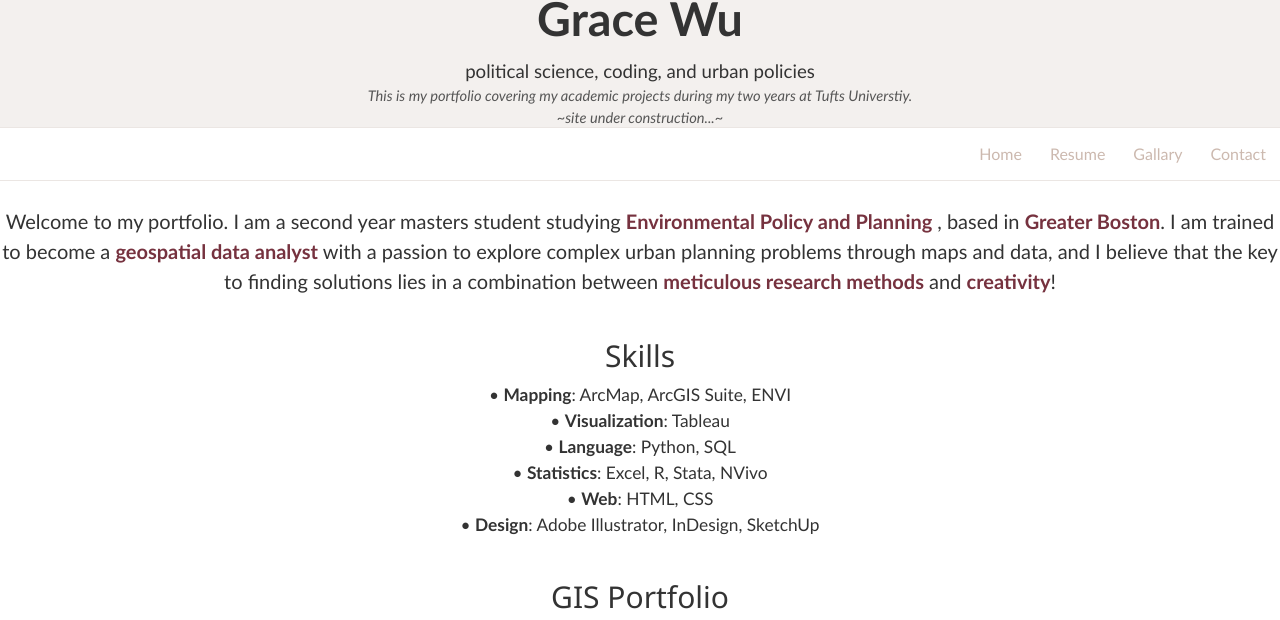
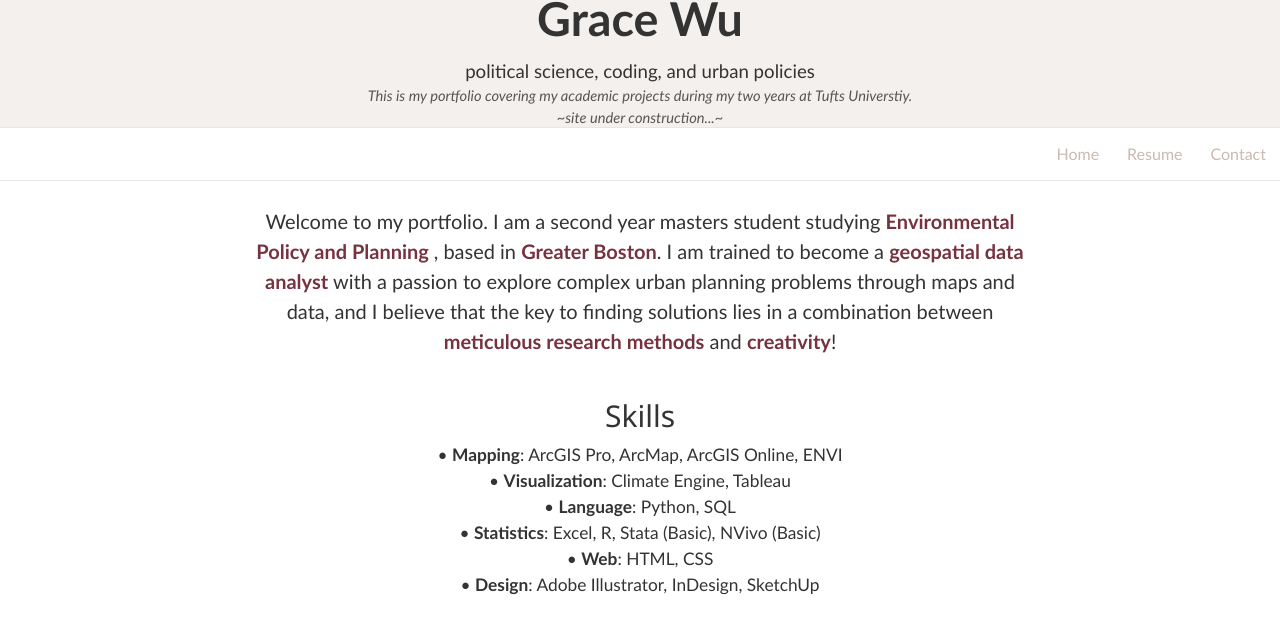
Before and after one commit to gracewu220/portfolio, a plain HTML site: page index.html in a window 1280 px wide. Shown: the part 166-786 px from the top of the page. Drawn offline with nearby package versions, Linux system fonts and the light colour scheme; grey boxes are pictures that could not be loaded.

Commit message:
Update index.html

```diff
--- a/index.html
+++ b/index.html
@@ -29,13 +29,14 @@
     <nav>
         <ul class="nav-bar">
             <li><a class="navigation" href="contact.html">Contact</a></li>
-            <li><a class="navigation" href="gallary.html">Gallary</a></li>
+            <!-- <li><a class="navigation" href="gallary.html">Gallary</a></li> -->
             <li><a class="navigation" href="resume.html">Resume</a></li>
             <li><a class="navigation" href="index.html">Home</a></li>
         </ul>
     </nav><br>
     <main>
-        <p style="font-size: 15pt; width: auto; display: block;">
+        <center>
+            <p style="font-size: 15pt; max-width: 580pt; text-align: center;">
                 Welcome to my portfolio. I am a second year masters student studying
                 <strong><span style="color:rgb(118, 50, 63);">Environmental Policy and Planning
                 </span></strong>, based in <strong><span style="color:rgb(118, 50, 63);">
@@ -46,13 +47,15 @@
                 between <strong><span style="color:rgb(118, 50, 63);">meticulous research
                 methods</span></strong> and <strong><span style="color:rgb(118, 50, 63);">
                 creativity</span></strong>!
-        </p><br>
+            </p>
+        </center>
+    	<br>
         <h2>Skills</h2>
         <p style="overflow: hidden; list-style-type: none; font-size: 13pt;">
-            &#x2022; <strong>Mapping</strong>: ArcMap, ArcGIS Suite, ENVI<br>
-            &#x2022; <strong>Visualization</strong>: Tableau<br>
+            &#x2022; <strong>Mapping</strong>: ArcGIS Pro, ArcMap, ArcGIS Online, ENVI<br>
+            &#x2022; <strong>Visualization</strong>: Climate Engine, Tableau<br>
             &#x2022; <strong>Language</strong>: Python, SQL<br>
-            &#x2022; <strong>Statistics</strong>: Excel, R, Stata, NVivo<br>
+            &#x2022; <strong>Statistics</strong>: Excel, R, Stata (Basic), NVivo (Basic)<br>
             &#x2022; <strong>Web</strong>: HTML, CSS<br>
             &#x2022; <strong>Design</strong>: Adobe Illustrator, InDesign, SketchUp<br>
         </p><br>
```
Lines whose indentation alone changed are shown as unchanged.
